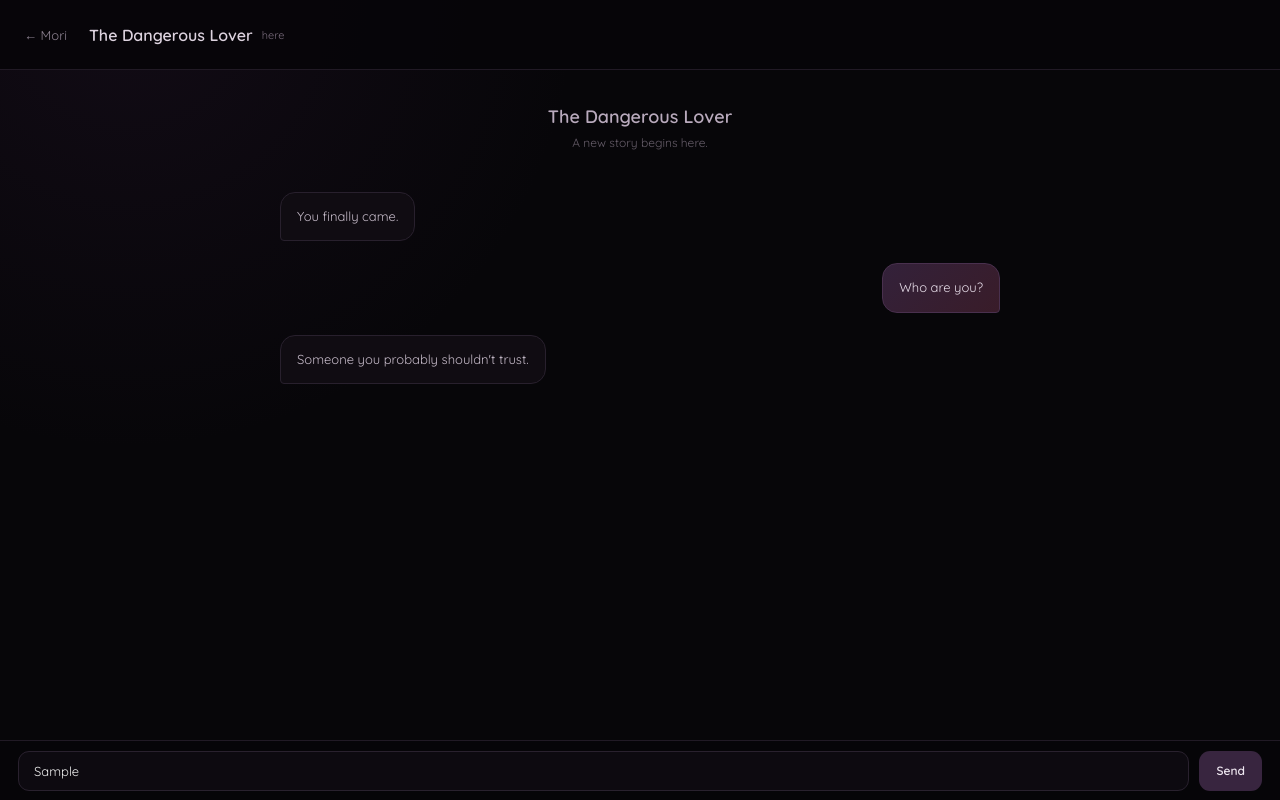
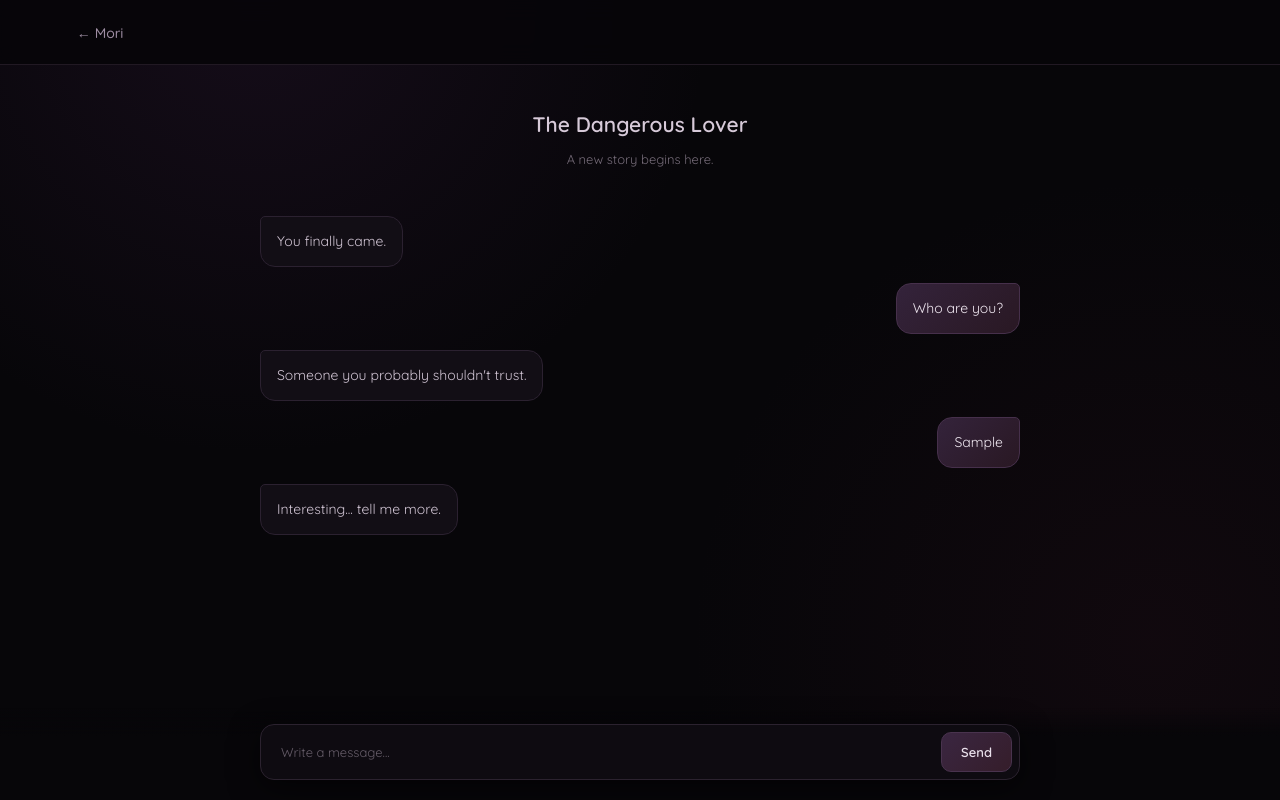
Before and after one commit to micancxx/mori-airp, a plain HTML site: page chat.html in a window 1280 px wide. Both pictures are taken after typing "Sample" into the empty fields and a click on the button "Send". Drawn offline with Linux system fonts and the light colour scheme.

Commit message:
Update chat.html

```diff
--- a/chat.html
+++ b/chat.html
@@ -10,10 +10,15 @@
   content="width=device-width, initial-scale=1.0"
 >
 
-<title>Mori · Chat</title>
+<title>Mori · The Dangerous Lover</title>
 
 <link rel="preconnect" href="https://fonts.googleapis.com">
-<link rel="preconnect" href="https://fonts.gstatic.com" crossorigin>
+
+<link
+  rel="preconnect"
+  href="https://fonts.gstatic.com"
+  crossorigin
+>
 
 <link
   href="https://fonts.googleapis.com/css2?family=Quicksand:wght@400;500;600;700&display=swap"
@@ -29,19 +34,24 @@
 body {
   margin: 0;
 
-  height: 100vh;
-
-  overflow: hidden;
+  min-height: 100vh;
 
   background:
     radial-gradient(
-      circle at 10% 0%,
-      rgba(67, 35, 78, 0.18),
-      transparent 32%
+      circle at 20% 0%,
+      rgba(79, 39, 91, 0.20),
+      transparent 35%
     ),
+
+    radial-gradient(
+      circle at 90% 80%,
+      rgba(75, 25, 45, 0.14),
+      transparent 35%
+    ),
+
     #070609;
 
-  color: #eee9f0;
+  color: #eee8ef;
 
   font-family:
     "Quicksand",
@@ -55,212 +65,250 @@ body {
 
 .topbar {
 
-  height: 70px;
+  width: 100%;
 
-  display: flex;
-
-  align-items: center;
-
-  padding: 0 24px;
+  padding: 22px 6%;
 
   border-bottom:
-    1px solid #211a25;
+    1px solid #211923;
 
   background:
-    rgba(7, 6, 9, 0.96);
+    rgba(7, 6, 9, 0.92);
+
+  backdrop-filter:
+    blur(12px);
 }
 
 .back {
 
-  color: #8d8291;
+  color: #9e8da3;
 
   text-decoration: none;
 
-  font-size: 13px;
+  font-size: 14px;
 
-  margin-right: 22px;
+  font-weight: 500;
+
+  transition:
+    color 0.2s ease;
 }
 
 .back:hover {
-  color: #c4b6c8;
-}
 
-.character-name {
-
-  color: #ddd3df;
-
-  font-size: 16px;
-
-  font-weight: 600;
-}
-
-.online {
-
-  margin-left: 9px;
-
-  color: #786b7b;
-
-  font-size: 11px;
+  color: #d5c4d9;
 }
 
 
 /* =========================
-   CHAT AREA
+   CHAT CONTAINER
 ========================= */
 
-.chat {
+.chat-container {
 
-  height:
-    calc(100vh - 130px);
+  width: 90%;
 
-  overflow-y: auto;
+  max-width: 760px;
 
-  padding: 35px 20px 50px;
-}
+  margin:
+    0 auto;
 
-.messages {
+  min-height:
+    calc(100vh - 74px);
 
-  width: 100%;
+  display: flex;
 
-  max-width: 720px;
-
-  margin: auto;
+  flex-direction: column;
 }
 
 
 /* =========================
-   MESSAGE
-========================= */
-
-.message {
-
-  display: flex;
-
-  margin-bottom: 22px;
-}
-
-.message.ai {
-  justify-content: flex-start;
-}
-
-.message.user {
-  justify-content: flex-end;
-}
-
-.bubble {
-
-  max-width: 72%;
-
-  padding: 13px 16px;
-
-  border-radius: 15px;
-
-  font-size: 13px;
-
-  line-height: 1.65;
-}
-
-.ai .bubble {
-
-  color: #c5bac8;
-
-  background:
-    #100c12;
-
-  border:
-    1px solid #28202d;
-
-  border-bottom-left-radius: 4px;
-}
-
-.user .bubble {
-
-  color: #e6dce8;
-
-  background:
-    linear-gradient(
-      135deg,
-      #33213a,
-      #391c29
-    );
-
-  border:
-    1px solid #49304e;
-
-  border-bottom-right-radius: 4px;
-}
-
-
-/* =========================
-   CHARACTER INTRO
+   INTRO
 ========================= */
 
 .intro {
 
+  padding:
+    42px 0 30px;
+
+  color: #756b78;
+
+  font-size: 13px;
+
+  line-height: 1.7;
+
   text-align: center;
-
-  margin-bottom: 42px;
-
-  color: #665d69;
-
-  font-size: 12px;
 }
 
 .intro-name {
 
   display: block;
 
-  margin-bottom: 7px;
+  margin-bottom: 5px;
 
-  color: #b9aabd;
+  color: #d7cad9;
 
-  font-size: 18px;
+  font-size: 21px;
 
   font-weight: 600;
 }
 
 
 /* =========================
-   INPUT
+   MESSAGES
+========================= */
+
+.messages {
+
+  flex: 1;
+
+  padding-bottom:
+    110px;
+}
+
+.message {
+
+  display: flex;
+
+  margin:
+    16px 0;
+}
+
+.message.ai {
+
+  justify-content: flex-start;
+}
+
+.message.user {
+
+  justify-content: flex-end;
+}
+
+
+/* =========================
+   BUBBLES
+========================= */
+
+.bubble {
+
+  max-width: 75%;
+
+  padding:
+    13px 16px;
+
+  border-radius: 15px;
+
+  font-size: 14px;
+
+  line-height: 1.65;
+}
+
+.message.ai .bubble {
+
+  background:
+    #120e15;
+
+  border:
+    1px solid #2b2130;
+
+  color:
+    #cfc3d2;
+
+  border-top-left-radius:
+    5px;
+}
+
+.message.user .bubble {
+
+  background:
+    linear-gradient(
+      135deg,
+      #34233b,
+      #291823
+    );
+
+  border:
+    1px solid #46304b;
+
+  color:
+    #eee6ef;
+
+  border-top-right-radius:
+    5px;
+}
+
+
+/* =========================
+   INPUT AREA
 ========================= */
 
 .input-area {
 
-  height: 60px;
+  position:
+    fixed;
+
+  left: 0;
+
+  right: 0;
+
+  bottom: 0;
+
+  padding:
+    16px 6% 20px;
+
+  background:
+    linear-gradient(
+      to top,
+      #070609 70%,
+      rgba(7, 6, 9, 0)
+    );
+}
+
+.input-box {
+
+  width: 90%;
+
+  max-width: 760px;
+
+  margin:
+    0 auto;
 
   display: flex;
 
-  align-items: center;
+  gap: 9px;
 
-  gap: 10px;
-
-  padding: 10px 18px;
-
-  border-top:
-    1px solid #211a25;
+  padding: 7px;
 
   background:
-    rgba(7, 6, 9, 0.98);
+    #0e0b11;
+
+  border:
+    1px solid #2b222f;
+
+  border-radius: 14px;
+
+  box-shadow:
+    0 8px 30px
+    rgba(0, 0, 0, 0.55);
 }
 
 .message-input {
 
   flex: 1;
 
-  height: 40px;
+  min-width: 0;
 
-  padding: 0 15px;
+  padding:
+    12px 13px;
+
+  border: none;
 
   outline: none;
 
-  color: #eee;
+  background:
+    transparent;
 
-  background: #0d0a10;
-
-  border:
-    1px solid #29212e;
-
-  border-radius: 11px;
+  color:
+    #eee8ef;
 
   font-family:
     "Quicksand",
@@ -270,41 +318,51 @@ body {
 }
 
 .message-input::placeholder {
-  color: #625a66;
+
+  color:
+    #665d69;
 }
 
-.message-input:focus {
-  border-color: #50385a;
-}
+.send-button {
 
-.send {
+  padding:
+    0 19px;
 
-  height: 40px;
+  border:
+    1px solid #49334e;
 
-  padding: 0 17px;
-
-  border: 0;
-
-  border-radius: 11px;
-
-  color: #eee7f0;
+  border-radius: 10px;
 
   background:
-    #38253f;
+    linear-gradient(
+      135deg,
+      #3a2641,
+      #351d2a
+    );
+
+  color:
+    #e9e0eb;
 
   font-family:
     "Quicksand",
     sans-serif;
 
-  font-size: 12px;
+  font-size: 13px;
 
   font-weight: 600;
 
-  cursor: pointer;
+  cursor:
+    pointer;
 }
 
-.send:hover {
-  background: #493052;
+.send-button:hover {
+
+  background:
+    linear-gradient(
+      135deg,
+      #4b3053,
+      #48202f
+    );
 }
 
 
@@ -314,28 +372,34 @@ body {
 
 @media (max-width: 600px) {
 
-  .topbar {
-    padding: 0 15px;
-  }
+  .chat-container {
 
-  .chat {
-    padding:
-      28px 14px 40px;
+    width: 88%;
   }
 
   .bubble {
-    max-width: 82%;
-  }
 
-  .back {
-    margin-right: 13px;
+    max-width: 84%;
+
+    font-size: 13px;
   }
 
   .input-area {
+
     padding:
-      10px 12px;
+      12px 4% 16px;
   }
 
+  .input-box {
+
+    width: 92%;
+  }
+
+  .send-button {
+
+    padding:
+      0 15px;
+  }
 }
 
 </style>
@@ -346,7 +410,7 @@ body {
 <body>
 
 
-<!-- TOP -->
+<!-- TOP BAR -->
 
 <div class="topbar">
 
@@ -357,22 +421,12 @@ body {
     ← Mori
   </a>
 
-  <div class="character-name">
-    The Dangerous Lover
-  </div>
-
-  <div class="online">
-    here
-  </div>
-
 </div>
 
 
 <!-- CHAT -->
 
-<div class="chat">
-
-  <div class="messages">
+<div class="chat-container">
 
 
   <div class="intro">
@@ -386,14 +440,18 @@ body {
   </div>
 
 
+  <div
+    class="messages"
+    id="messages"
+  >
+
+
     <!-- AI MESSAGE -->
 
     <div class="message ai">
 
       <div class="bubble">
-
         You finally came.
-
       </div>
 
     </div>
@@ -404,9 +462,7 @@ body {
     <div class="message user">
 
       <div class="bubble">
-
         Who are you?
-
       </div>
 
     </div>
@@ -417,9 +473,7 @@ body {
     <div class="message ai">
 
       <div class="bubble">
-
         Someone you probably shouldn't trust.
-
       </div>
 
     </div>
@@ -434,18 +488,155 @@ body {
 
 <div class="input-area">
 
+  <div class="input-box">
+
     <input
+      id="messageInput"
       class="message-input"
       type="text"
       placeholder="Write a message..."
+      autocomplete="off"
     >
 
-  <button class="send">
+    <button
+      id="sendButton"
+      class="send-button"
+      type="button"
+    >
       Send
     </button>
 
   </div>
 
+</div>
+
+
+<script>
+
+const input =
+  document.getElementById("messageInput");
+
+const button =
+  document.getElementById("sendButton");
+
+const messages =
+  document.getElementById("messages");
+
+
+function sendMessage() {
+
+  const text =
+    input.value.trim();
+
+  if (!text) {
+    return;
+  }
+
+
+  /* USER MESSAGE */
+
+  const userMessage =
+    document.createElement("div");
+
+  userMessage.className =
+    "message user";
+
+
+  const userBubble =
+    document.createElement("div");
+
+  userBubble.className =
+    "bubble";
+
+  userBubble.textContent =
+    text;
+
+
+  userMessage.appendChild(
+    userBubble
+  );
+
+  messages.appendChild(
+    userMessage
+  );
+
+
+  input.value = "";
+
+  input.focus();
+
+
+  /*
+    TEMPORARY RESPONSE
+
+    现在还没有连接真正的 AI。
+    下一步我们会把这里换成
+    真正的角色 AI 回复。
+  */
+
+  setTimeout(function() {
+
+    const aiMessage =
+      document.createElement("div");
+
+    aiMessage.className =
+      "message ai";
+
+
+    const aiBubble =
+      document.createElement("div");
+
+    aiBubble.className =
+      "bubble";
+
+    aiBubble.textContent =
+      "Interesting... tell me more.";
+
+
+    aiMessage.appendChild(
+      aiBubble
+    );
+
+    messages.appendChild(
+      aiMessage
+    );
+
+
+    window.scrollTo({
+      top: document.body.scrollHeight,
+      behavior: "smooth"
+    });
+
+  }, 700);
+
+}
+
+
+button.addEventListener(
+  "click",
+  sendMessage
+);
+
+
+input.addEventListener(
+  "keydown",
+  function(event) {
+
+    if (
+      event.key === "Enter"
+    ) {
+
+      event.preventDefault();
+
+      sendMessage();
+
+    }
+
+  }
+);
+
+</script>
+
 
 </body>
 
```
Lines whose indentation alone changed are shown as unchanged.
